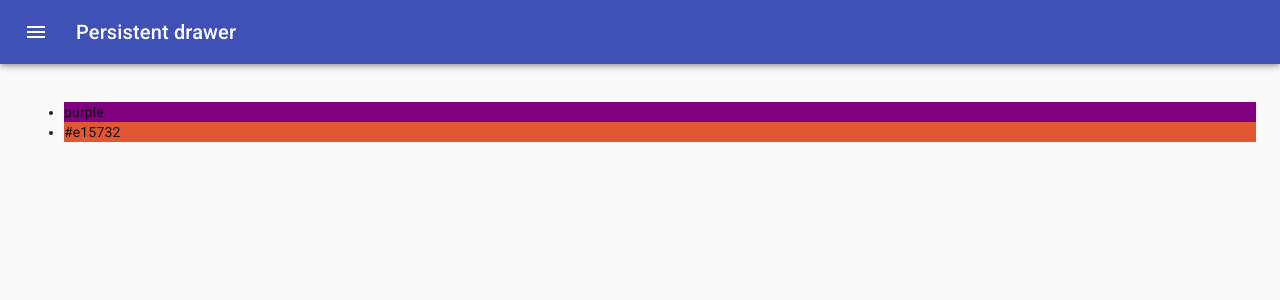
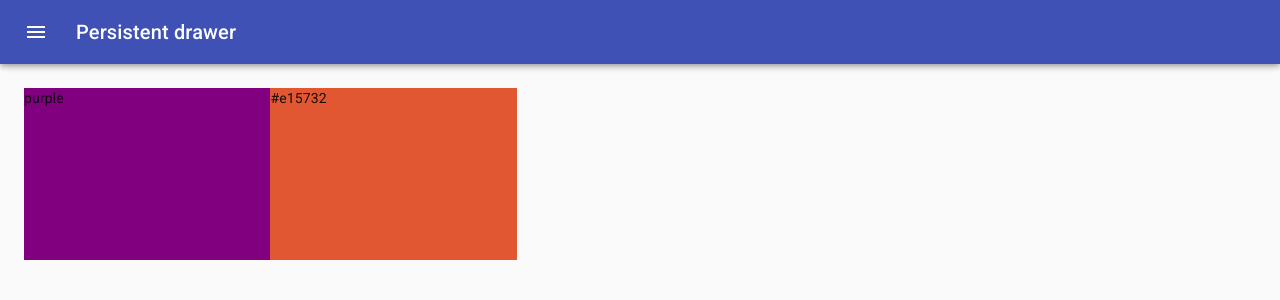
Before and after one commit to luckster8089/react-color-picker, a React (Create React App) app: page /palette/new in a window 1280 px wide. Shown: the top 300 px of the page. Built offline with nearby package versions, Linux system fonts and the light colour scheme; the HTML template or start-up script is replaced by a standard one.

Commit message:
Add DraggableColorBox

```diff
--- /dev/null
+++ b/src/DraggableColorBox.js
@@ -0,0 +1,26 @@
+import React from 'react'
+import { withStyles } from '@material-ui/styles'
+
+const styles = {
+    root: {
+        width: "20%",
+        height: "25%",
+        margin: "0 auto",
+        display: "inline-block",
+        position: "relative",
+        cursor: "pointer",
+        marginBottom: "-3.5px",
+    }
+}
+
+function DraggableColorBox({ color, classes }) {
+    return (
+        <div
+        style={{ backgroundColor: color }}
+        className={classes.root}>
+            {color}
+        </div>
+    )
+}
+
+export default withStyles(styles)(DraggableColorBox)
--- a/src/NewPaletteForm.js
+++ b/src/NewPaletteForm.js
@@ -11,6 +11,7 @@
 import MenuIcon from '@material-ui/icons/Menu';
 import ChevronLeftIcon from '@material-ui/icons/ChevronLeft';
 import Button from '@material-ui/core/Button'
+import DraggableColorBox from './DraggableColorBox'
 import { ChromePicker } from 'react-color';
 
 const drawerWidth = 400;
@@ -56,6 +57,7 @@
   },
   content: {
     flexGrow: 1,
+    height: 'calc(100vh - 64px)',
     padding: theme.spacing(3),
     transition: theme.transitions.create('margin', {
       easing: theme.transitions.easing.sharp,
@@ -150,12 +152,9 @@
           })}
         >
         <div className={classes.drawerHeader} />
-        <ul>
           {colors.map(color => (
-              <li style={{ backgroundColor: color }}>{color}</li>
+              <DraggableColorBox color={color} />
           ))}
-
-        </ul>
         </main>
       </div>
     )
```
